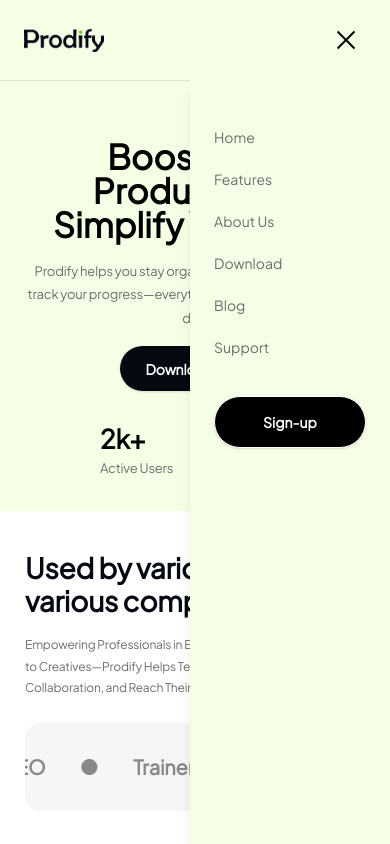
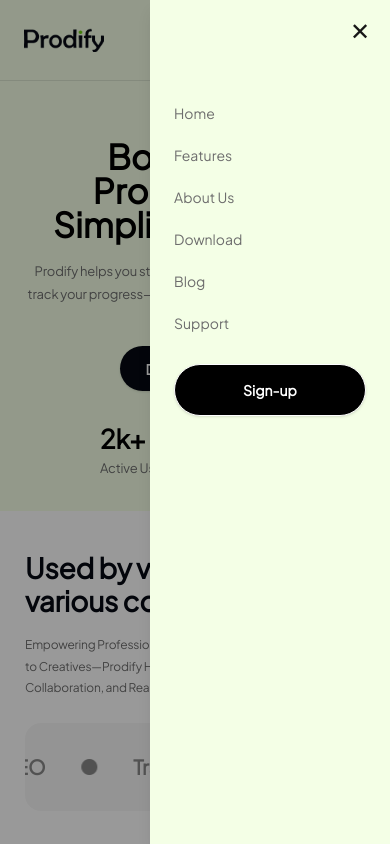
Before and after one commit to RanaMubashirTariq/LMS-Landing-page, a Next.js app: page / in a window 390 px wide. Both pictures are taken after a click on the button 346 px from the left and 40 px from the top of the page. Shown: the top 844 px of the page. Built offline with nearby package versions, Linux system fonts and the light colour scheme.

Commit message:
another commit2

```diff
--- a/app/screens/NavbarSection/NavbarSection.tsx
+++ b/app/screens/NavbarSection/NavbarSection.tsx
@@ -89,12 +89,24 @@
         <span className={`w-6 h-0.5 bg-black transition-all duration-300 ${isMenuOpen ? '-rotate-45 -translate-y-1.5' : ''}`}></span>
       </button>
 
-      {/* Mobile Menu Overlay */}
-      {isMenuOpen && (
-        <div className="fixed right-0 top-0 z-50 min-[1024px]:hidden h-[100vh] w-[300px] ">
-          <div className="absolute inset-0 bg-opacity-50" onClick={() => setIsMenuOpen(false)}></div>
-          <div className="absolute top-[80px] right-0  w-[200px] h-[100vh] bg-[#f4ffe6] p-6 shadow-lg">
-            <div className="flex flex-col gap-6 mt-6">
+      {/* Mobile Menu: Backdrop + Slide-in Panel */}
+      {/* Backdrop */}
+      <div
+        onClick={() => setIsMenuOpen(false)}
+        className={`min-[1024px]:hidden fixed inset-0 bg-black/40 z-40 transition-opacity duration-300 ${isMenuOpen ? 'opacity-100 pointer-events-auto' : 'opacity-0 pointer-events-none'}`}
+      />
+      {/* Panel */}
+      <div
+        className={`min-[1024px]:hidden fixed top-0 right-0 w-[240px] h-full bg-[#f4ffe6] p-6 shadow-lg z-50 transform transition-transform duration-300 ease-out ${isMenuOpen ? 'translate-x-0' : 'translate-x-full'}`}
+      >
+        <button
+          aria-label="Close menu"
+          className="absolute top-5 right-5 text-2xl leading-none"
+          onClick={() => setIsMenuOpen(false)}
+        >
+          ✕
+        </button>
+        <div className="pt-[80px] flex flex-col gap-6">
           {navigationItems.map((item, index) => (
             <Link
               key={index}
@@ -109,15 +121,13 @@
               {item.label}
             </Link>
           ))}
-              <Button className="cursor-pointer w-full h-[52px] px-6 py-4 bg-black text-white rounded-[100px] border border-solid hover:bg-gray-800 mt-4">
+          <Button className="cursor-pointer w-full h-[52px] px-6 py-4 bg-black text-white rounded-[100px] border border-solid hover:bg-gray-800 mt-2">
             <span className="font-Plus_Jakarta_Sans font-semibold text-sm tracking-[0] leading-[100%] text-white">
               Sign-up
             </span>
           </Button>
         </div>
       </div>
-        </div>
-      )}
     </nav>
   );
 }
```
Lines whose indentation alone changed are shown as unchanged.
